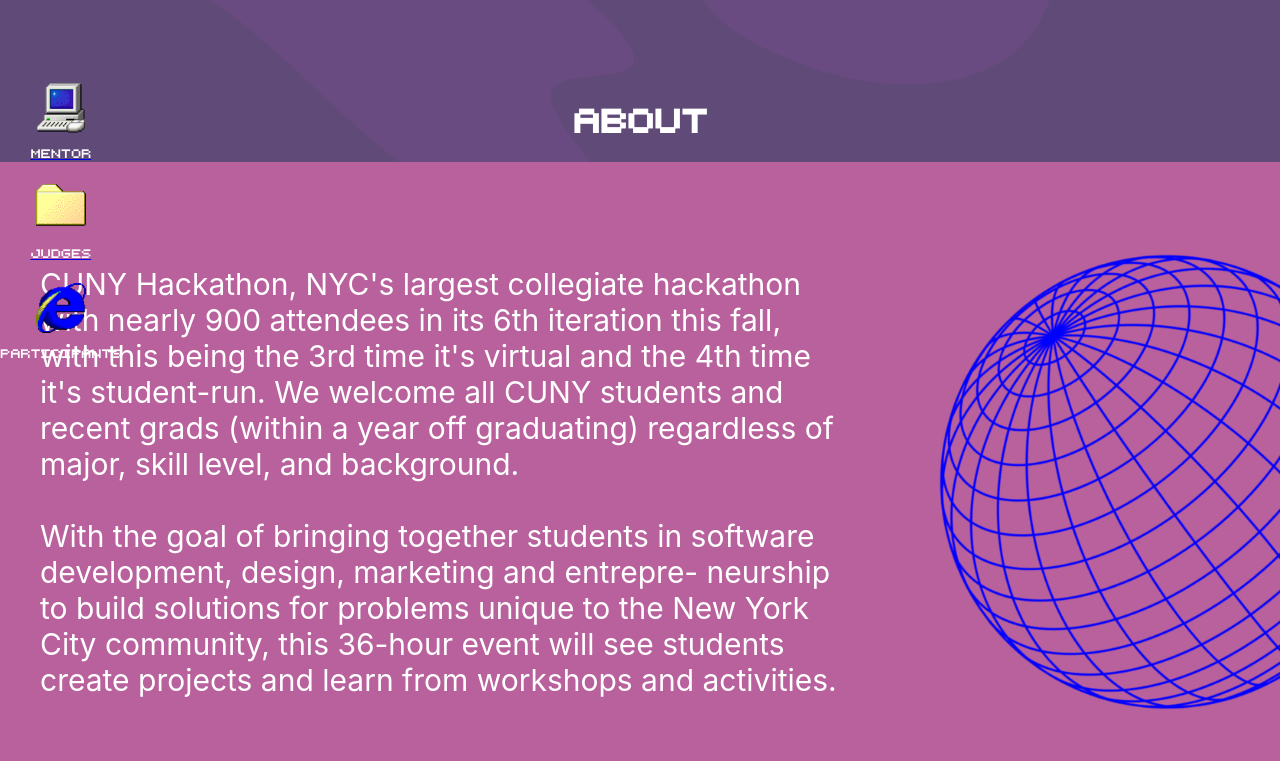
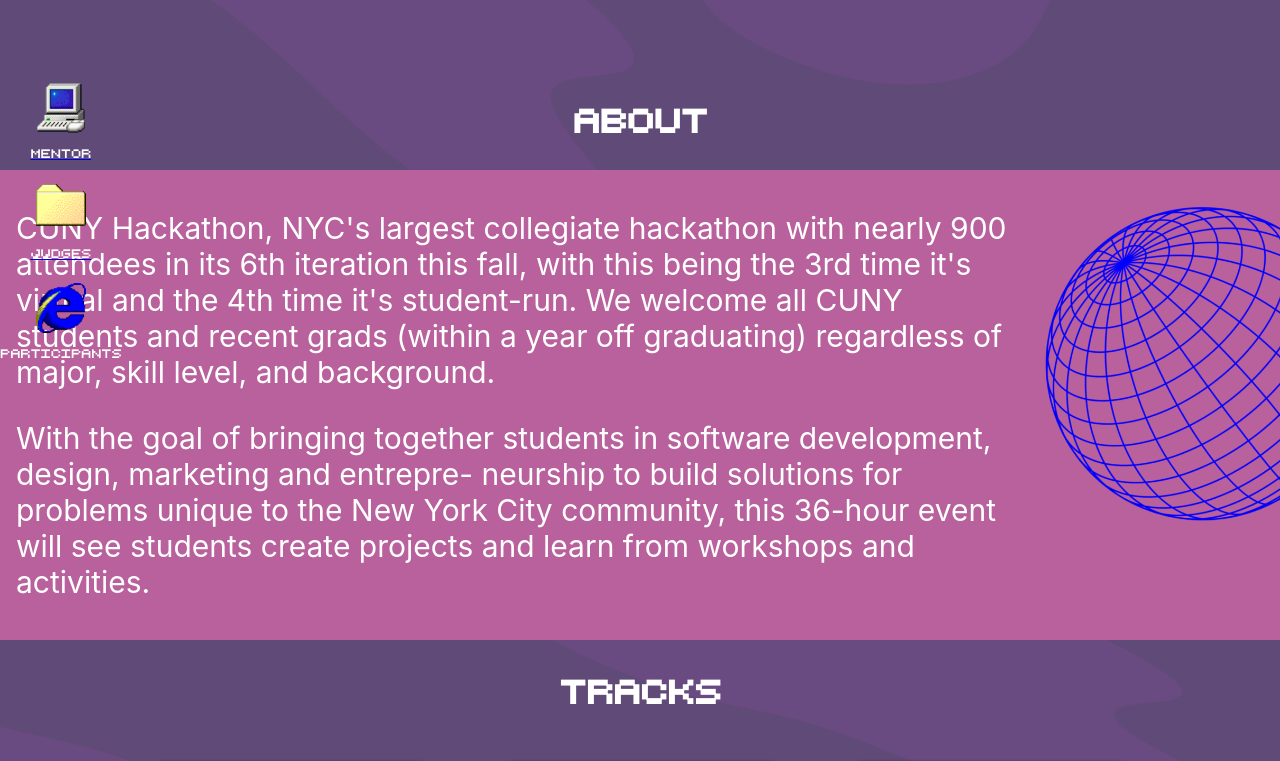
Before and after one commit to cdalangin/cunyhackathon22, a React (Create React App) app: page / in a window 1280 px wide. Shown: the part 722-1483 px from the top of the page. Built offline with nearby package versions, Linux system fonts and the light colour scheme.

Commit message:
fix about spon org

```diff
--- a/src/sections/About.js
+++ b/src/sections/About.js
@@ -9,15 +9,16 @@ export default function About() {
             <h1 className="about-title">About</h1>
             <div className="text-section">
                 {/* <div className="text-box"> */}
-                    <p className="about-txt">CUNY Hackathon, NYC's largest collegiate hackathon with nearly
+                <img src={Globe} alt="globe" className="about-img"/>
+                    <p className="about-txt txt1">CUNY Hackathon, NYC's largest collegiate hackathon with nearly
                     900 attendees in its 6th iteration this fall, with this being
                     the 3rd  time it's virtual and the 4th time it's student-run.
                     We welcome all  CUNY students and recent grads (within a year
-                    off graduating)  regardless of major, skill level, and background.
+                    off graduating)  regardless of major, skill level, and background.</p>
 
-                    <br/><br/>
 
-                    With the goal of bringing together
+
+                    <p className="about-txt txt2">With the goal of bringing together
                     students in software development,
                     design, marketing and entrepre-
                     neurship to build solutions for
@@ -25,12 +26,10 @@ export default function About() {
                     City community, this 36-hour event
                     will see students create projects
                     and learn from workshops and
-                    activities.
-
-                    </p>
+                    activities.</p>
                 {/* </div> */}
 
-                <img src={Globe} alt="globe" className="about-img"/>
+
 
             </div>
         </div>
--- a/src/sections/Nav.js
+++ b/src/sections/Nav.js
@@ -10,15 +10,15 @@ export default function Nav() {
 
     return (
         <div className="sidebar">
-            <Link to="/mentor" class="nav-icons">
+            <Link to="/mentor" className="nav-icons">
                 <img src={Computer} alt="computer icon" className="icons" />
                 <p className="icon-title">MENTOR</p>
             </Link>
-            <Link to="/judges" class="nav-icons">
+            <Link to="/judges" className="nav-icons">
                 <img src={Folder} alt="folder icon" className="icons" />
                 <p className="icon-title">JUDGES</p>
             </Link>
-            <div class="nav-icons">
+            <div className="nav-icons">
                 <img src={E} alt="internet explorer icon" className="icons" />
                 <p className="icon-title">PARTICIPANTS</p>
             </div>
--- a/src/sections/Sponsors.js
+++ b/src/sections/Sponsors.js
@@ -1,12 +1,15 @@
 import React from "react"
 import '../styles/Sponsors.css';
+import Google from "../assets/sponsors/google.png"
 
 export default function Sponsors() {
   return (
     <div id="spon">
       <h1 className="spon-title">Sponsors</h1>
       <div className="spon-bg spon-top"></div>
-      <div className="spon-bg spon-mid"></div>
+      <div className="spon-bg spon-mid">
+        <img src={Google} alt="Google logo" className="spon-logo"/>
+      </div>
       <div className="spon-bg spon-bot"></div>
     </div>
   );
--- a/src/styles/About.css
+++ b/src/styles/About.css
@@ -9,25 +9,45 @@ h1, h3 {
     font-family: "RetroComputer";
 }
 
-#about {
-    min-height: 100vh;
-}
+/* #about {
+    background-color: #B9619D;
+} */
 
 .text-section {
     background-color: #B9619D;
-    display: flex;
-    flex-direction: row;
-    align-items: center;
-    justify-content: center;
 }
 
 .about-txt {
-    font-size:30px;
+    font-size:20px;
     text-align:left;
-    padding-left: 5vh;
+}
+
+.txt1 {
+    padding: 5vh 2vh 0 2vh;
+}
+
+.txt2 {
+    padding: 0 2vh 5vh 2vh;
 }
 
 .about-img {
-    height: 80vh;
+    display: inline;
+    height: 25vh;
+    margin: 2vh 0 0vh 2vh;
+    padding: 2vh 0 2vh 2vh;
     float: right;
 }
+
+@media screen and (min-width: 768px) {
+    .text-section {
+        flex-direction: row;
+    }
+
+    .about-txt {
+        font-size:30px;
+    }
+
+    .about-img {
+        height: 40vh;
+    }
+}
--- a/src/styles/Main.css
+++ b/src/styles/Main.css
@@ -6,4 +6,5 @@
     background-position: cover;
     background-repeat: repeat-y;
     background-size: 100%;
+    overflow-x: hidden;
   }
--- a/src/styles/Nav.css
+++ b/src/styles/Nav.css
@@ -5,8 +5,8 @@
 
 .sidebar {
     position: absolute;
-    /* top: 1; */
-    /* left: 0; */
+    top: 1;
+    left: 0;
 }
 
 .nav-icons {
--- a/src/styles/Organizers.css
+++ b/src/styles/Organizers.css
@@ -3,18 +3,17 @@
     src: url("../assets/fonts/RetroComputer.ttf") format("truetype");
 }
 
-#org {
+/* #org {
     min-height: 100vh;
-}
+} */
 
 .org-title {
-    padding: 1vh;
+    padding: 0 2vh 0 2vh;
+    margin: 0;
 }
 
 .org-bg {
     background-repeat: no-repeat;
-    /* background-size: 90vw; */
-    /* max-width: 100vw; */
 }
 
 .org-top {
--- a/src/styles/Sponsors.css
+++ b/src/styles/Sponsors.css
@@ -3,25 +3,24 @@
     src: url("../assets/fonts/RetroComputer.ttf") format("truetype");
 }
 
-#spon {
+/* #spon {
     min-height: 100vh;
-}
+} */
 
 .spon-title {
-    padding: 1vh;
+    padding: 4vh 2vh 0 2vh;
+    margin-bottom: 0;
 }
 
 .spon-bg {
     background-repeat: no-repeat;
-    /* background-size: 90vw; */
-    /* max-width: 100vw; */
 }
 
 .spon-top {
     background-image: url("../assets/sponsors/spontop.png");
     background-position: bottom;
     background-size: 90vw;
-    height: 15vh;
+    height: 10vh;
 }
 
 .spon-mid {
@@ -40,25 +39,29 @@
     background-image: url("../assets/sponsors/sponbottom.png");
     background-position: top;
     background-size: 90vw;
-    height: 15vh;
+    height: 10vh;
+}
+
+.spon-logo {
+    width: 25vw;
 }
 
 @media screen and (min-width: 576px) {
     .spon-top {
-        height: 30vh;
+        height: 25vh;
     }
 
     .spon-bot {
-        height: 30vh;
+        height: 25vh;
     }
 }
 
 @media screen and (min-width: 1200px) {
     .spon-top {
-        height: 50vh;
+        height: 40vh;
     }
 
     .spon-bot {
-        height: 50vh;
+        height: 40vh;
     }
 }
```
Also changed, not shown: src/assets/globe.png, src/assets/sponsors/google.png (added).
